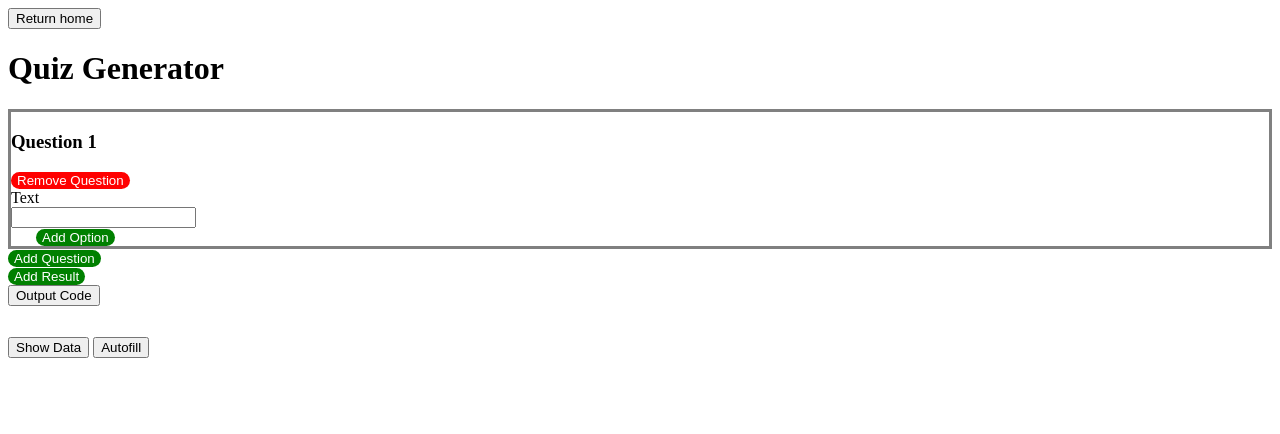
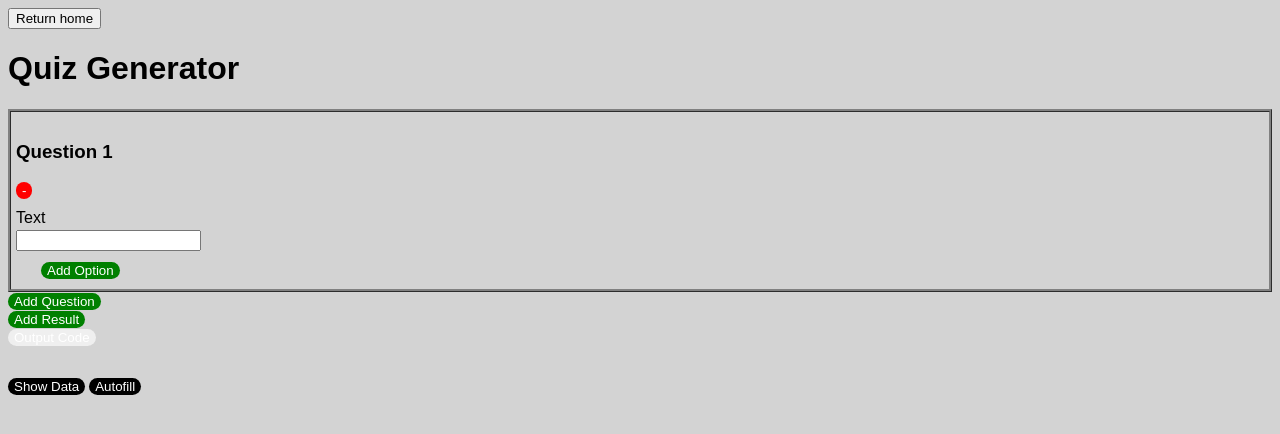
Before and after one commit to rdagenais2/rdagenais2.github.io, a plain HTML site: page Quiz Generator/quizGenerator.html in a window 1280 px wide. Both pictures are taken after a click on the input "Add Question". Drawn offline with Linux system fonts and the light colour scheme.

Commit message:
Did some stuff idk

```diff
--- a/Quiz Generator/quizGenerator.css
+++ b/Quiz Generator/quizGenerator.css
@@ -1,12 +1,21 @@
+h1, h3, h4, label {
+    font-family: arial,helvetica,sans-serif;
+}
+
+body{
+    background-color: lightgrey;
+}
+
+h4{
+    margin-top:0px;
+}
+
 .option{
     margin-left: 25px;
 }
 
 .addButton{
     background-color: green;
-    color: white;
-    border-radius: 25px;
-    border: none;
 }
 
 .addButton:hover{
@@ -15,20 +24,39 @@
 
 .removeButton{
     background-color: red;
-    color: white;
-    border-radius: 25px;
-    border: none;
 }
 
 .removeButton:hover{
     background-color: pink;
 }
 
-.elementDiv{
-    border: solid;
-    border-color: grey;
+.devtool{
+    background-color: black;
 }
 
-label{
+.devtool:hover{
+    background-color: dimgrey;
+}
+
+input[type='submit'] {
+    font-family: arial,helvetica,sans-serif;
+    color: white;
+    border-radius: 25px;
+    border: none;
+}
+
+.elementDiv{
+    border: ridge;
+    border-color: grey;
+    padding: 10px 5px 10px 5px;
+}
+
+.textArea{
     display: block;
+    margin: 10px 0px 10px 0px;
 }
+
+label {
+    display: block;
+    margin-bottom: 3px;
+}
--- a/Quiz Generator/quizGenerator.html
+++ b/Quiz Generator/quizGenerator.html
@@ -26,8 +26,8 @@
     </div>
     <iframe id="preview" src="" width="0" height="0" style="visibility: hidden;"></iframe>
     <div id="devtools" style="visibility: hidden;">
-        <input type="submit" value="Show Data" onclick="displayData()" />
-        <input type="submit" value="Autofill" onclick="autofill()" />
+        <input type="submit" value="Show Data" onclick="displayData()" class="devtool" />
+        <input type="submit" value="Autofill" onclick="autofill()" class="devtool" />
     </div>
 </body>
 </html>
--- a/Quiz Generator/quizGenerator.js
+++ b/Quiz Generator/quizGenerator.js
@@ -28,9 +28,11 @@ class QuizElement {
     setAttributes() {
         //base attributes
         this._header.innerHTML = `${this._type.charAt(0).toUpperCase() + this._type.slice(1)} ${this._num + 1}`;
-        this._removeButton.setAttribute('type', 'button');
+        this._removeButton.setAttribute('type', 'submit');
         this._removeButton.setAttribute('onclick', `remove${this._type.charAt(0).toUpperCase() + this._type.slice(1)}(${this._num})`);
-        this._removeButton.setAttribute('value', `Remove ${this._type.charAt(0).toUpperCase() + this._type.slice(1)}`);
+        this._removeButton.setAttribute('value', '-');
+        this._removeButton.setAttribute('onmouseover', `${this.globalLocation}.removeHover(true)`);
+        this._removeButton.setAttribute('onmouseout', `${this.globalLocation}.removeHover(false)`);
 
         //class attributes
         this._div.classList += `${this._type} `
@@ -72,6 +74,13 @@ class QuizElement {
     get parent() {
         return this._parent;
     }
+    get globalLocation() {
+        if (this._type == 'question' || this._type == 'result') {
+            return `${this._type}s[${this._num}]`;
+        } else if (this._type == 'option') {
+            return `${this._parent.type}s[${this._parent.num}].get${this._type.charAt(0).toUpperCase() + this._type.slice(1)}(${this._num})`;
+        }
+    }
 
     //setters
 
@@ -91,6 +100,14 @@ class QuizElement {
     parentUpdate() {
         if (this._parent != null) {
             this.num = this._num;
+        }
+    }
+
+    removeHover(on) {
+        if (on) {
+            this._removeButton.setAttribute('value', `Remove ${this._type.charAt(0).toUpperCase() + this._type.slice(1)}`);
+        } else if (!on) {
+            this._removeButton.setAttribute('value', '--');
         }
     }
 
@@ -121,7 +138,7 @@ class Question extends QuizElement{
         this.setIds();
         super.setAttributes();
         //base attributes
-        this._optionButton.setAttribute('type', 'button');
+        this._optionButton.setAttribute('type', 'submit');
         this._optionButton.setAttribute('value', 'Add Option');
         this._optionButton.setAttribute('onclick', `questions[${this._num}].addOption()`);
 
@@ -328,6 +345,7 @@ class InputArea {
             this._input.setAttribute('rows', this._rows);
             this._input.setAttribute('cols', this._columns);
         }
+        this._div.classList += 'textArea ';
         //child
         this._div.appendChild(this._label);
         this._div.appendChild(this._input);
```
